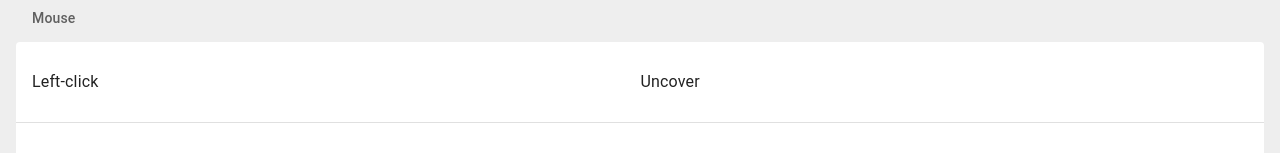
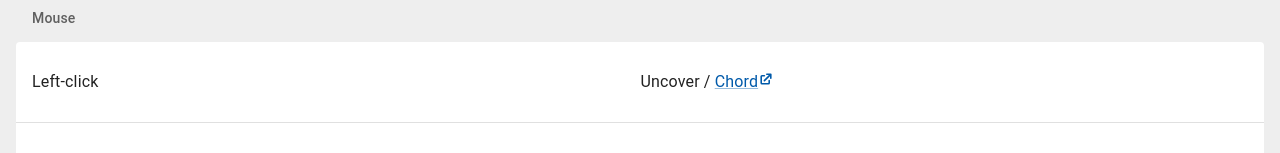
Before and after one commit to samuelko123/minesweeper, a Next.js app: page /how-to-play in a window 1280 px wide. Shown: the part 436-589 px from the top of the page. Built offline with nearby package versions, Linux system fonts and the light colour scheme; no server answers.

Commit message:
bug fix on pointer event

```diff
--- a/src/components/minesweeper/Board.js
+++ b/src/components/minesweeper/Board.js
@@ -4,6 +4,7 @@ import {
 	useSelector,
 } from 'react-redux'
 import {
+	CELL_STATE,
 	chordCell,
 	minesweeperSelector,
 	peekNeighborCells,
@@ -80,6 +81,11 @@ export const Board = (props) => {
 			case MOUSE_CLICK.LEFT:
 				if (flagMode) {
 					dispatch(toggleFlag({
+						row: row,
+						col: col,
+					}))
+				} else if (board[row][col].state === CELL_STATE.REVEALED) {
+					dispatch(chordCell({
 						row: row,
 						col: col,
 					}))
--- a/src/pages/how-to-play.js
+++ b/src/pages/how-to-play.js
@@ -5,6 +5,7 @@ import {
 	ListItem,
 	ListItemText,
 	Stack,
+	Typography,
 } from '@mui/material'
 
 import { BaseHeader } from '../components/atoms/Header'
@@ -44,7 +45,12 @@ export default function Page() {
 					<BaseList title='Mouse'>
 						<ListItem>
 							<ListItemText>Left-click</ListItemText>
-							<ListItemText>Uncover</ListItemText>
+							<ListItemText>
+								<Typography component='span'>Uncover / </Typography>
+								<ExternalLink href='http://www.minesweeper.info/wiki/Chord'>
+									Chord
+								</ExternalLink>
+							</ListItemText>
 						</ListItem>
 						<ListItem>
 							<ListItemText>Right-click</ListItemText>
```
